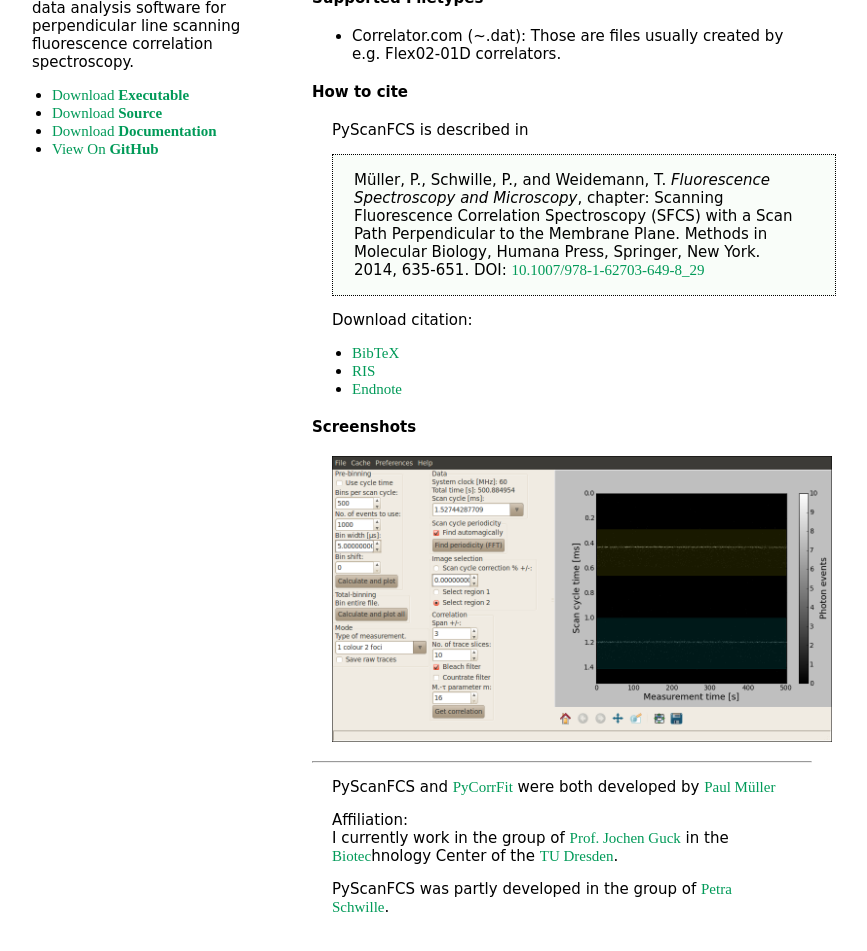
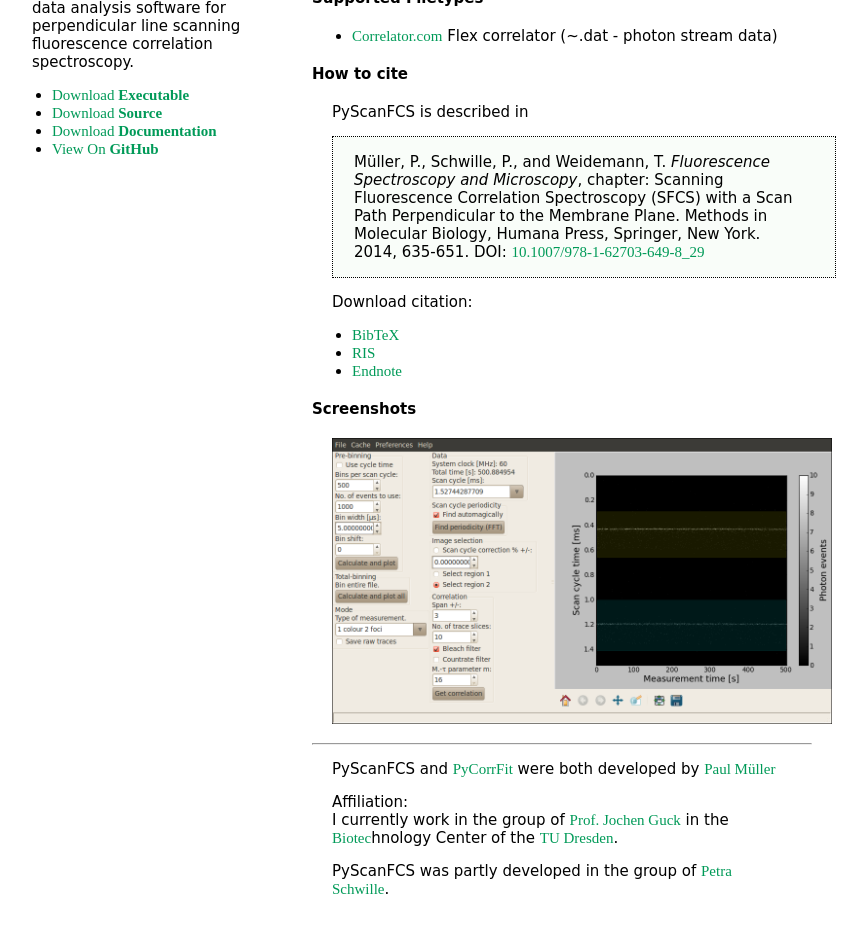
Before and after one commit to FCS-analysis/PyScanFCS, a Jekyll site: the page built from index.html, in a window 1280 px wide and 1306 px high. Shown: the part 325-1276 px from the top of the window, without its empty margins (228-1095 px from the left). Built offline with Jekyll 4.4.1, drawn with Linux system fonts in a browser that asks for light colours.

Commit message:
Update body.md

```diff
--- a/_includes/body.md
+++ b/_includes/body.md
@@ -12,7 +12,7 @@ algorithm. The obtained correlation curves can be evaluated using
 - Any other system with a Python 2.7 and Cython installation (source code only)
 
 #### Supported Filetypes
-- Correlator.com (~.dat): Those are files usually created by e.g. Flex02-01D correlators.
+- [Correlator.com](http://correlator.com/) Flex correlator (~.dat - photon stream data)
 
 
 #### How to cite
```
